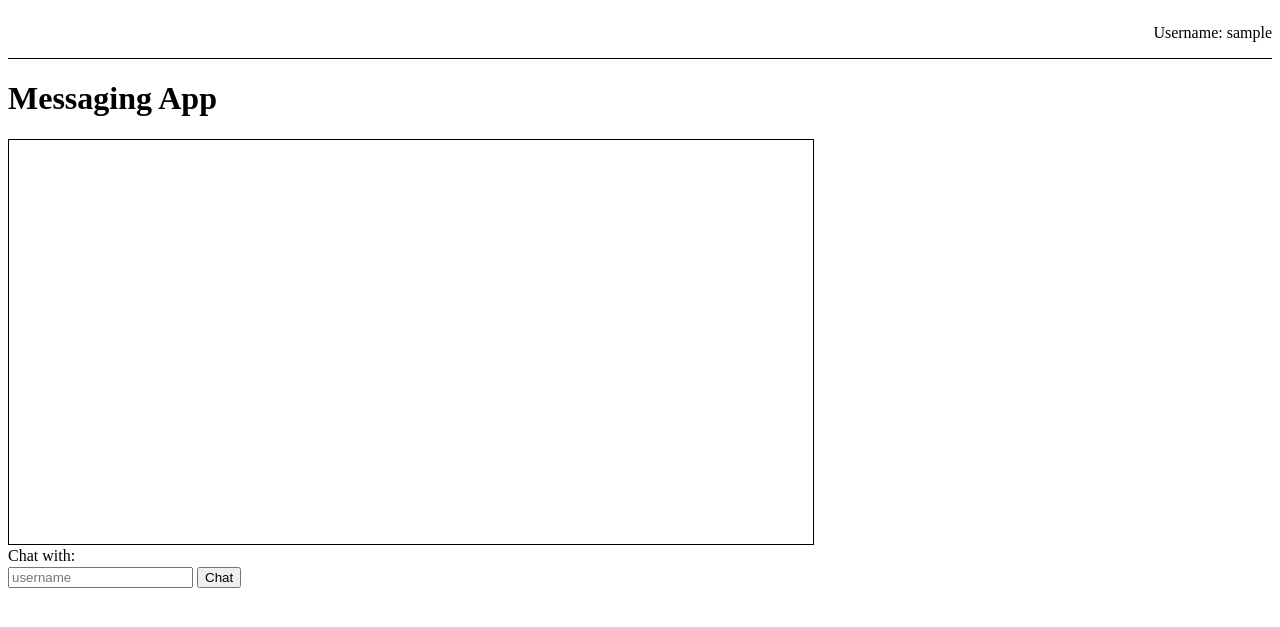
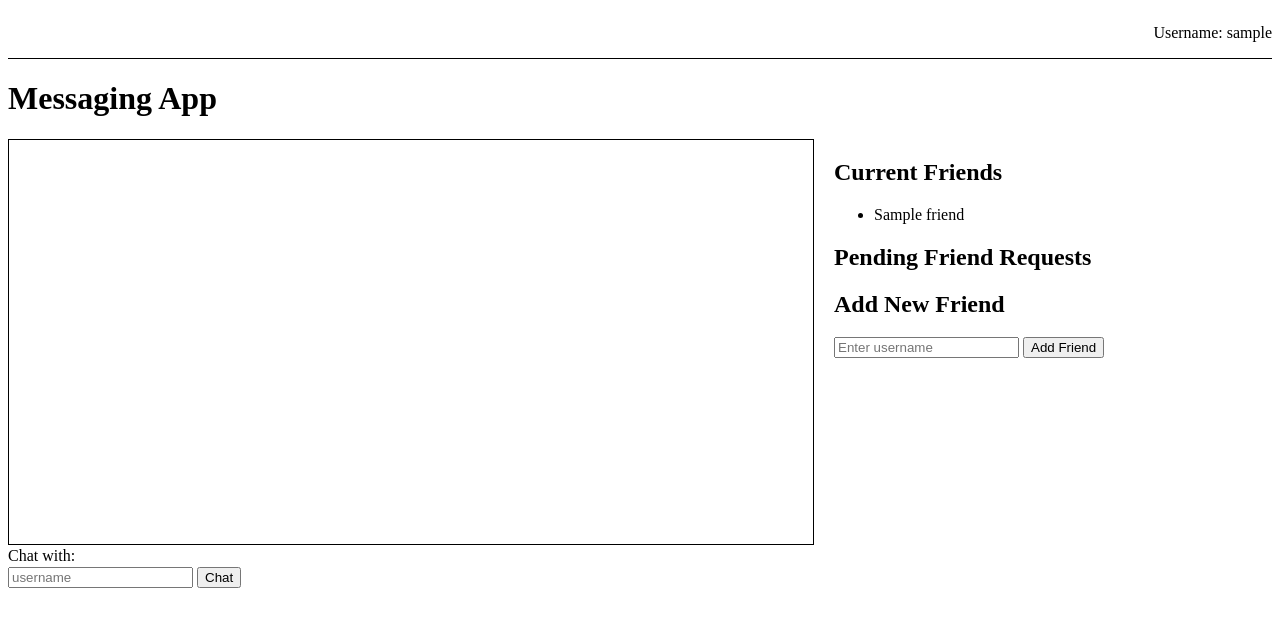
Before and after one commit to lng205/FlaskChat, a Flask app: template templates/home.jinja in a window 1280 px wide. Shown: the top 627 px of the page. Run offline with Flask 3, Linux system fonts and the light colour scheme; the template is opened without the code that fills it: most values are stand-ins (such as "Sample title", 1, 10 or a date in 2020).

Commit message:
Add feature for adding friends and viewing current friends

```diff
--- a/app.py
+++ b/app.py
@@ -80,8 +80,20 @@ def page_not_found(_):
 def home():
     if request.args.get("username") is None:
         abort(404)
-    return render_template("home.jinja", username=request.args.get("username"))
+    username = request.args.get("username")
+    friends = db.get_friends(username)
+    return render_template("home.jinja", username=username, friends=friends)
 
+# Handles a post request when the user clicks the add friend button
+@app.route("/home/add", methods=["POST"])
+def add_friend():
+    if not request.is_json:
+        abort(404)
+
+    username = request.json.get("username")
+    friend = request.json.get("friend")
+
+    return db.add_friend(username, friend)
 
 
 if __name__ == '__main__':
--- a/templates/home.jinja
+++ b/templates/home.jinja
@@ -5,7 +5,7 @@
 
 
 {% block content %}
-   <style>
+<style>
     nav {
         border-bottom: 1px solid black;
         overflow: auto
@@ -24,6 +24,16 @@
         margin-bottom: 2px;
     }
 
+    main {
+        display: flex; /* Use Flexbox */
+        flex-direction: row; /* Align children in a row */
+    }
+
+    #friends_interaction {
+        flex-grow: 1; /* Allows the friends section to take up the remaining space */
+        padding-left: 20px; /* Optional: Adds some space between the message box and the friends section */
+    }
+
 </style>
 
 <!--Navbar, you'll see the username here-->
@@ -36,6 +46,7 @@
 <h1>Messaging App </h1>
 
 <main>
+    <div>
     <!-- The messages are displayed here -->
     <section id="message_box"></section>
 
@@ -56,6 +67,36 @@
         <input id="message" placeholder="message">
         <button onclick="send()">Send</button>
         <button onclick="leave()">Leave Room</button>
+    </section>
+    </div>
+
+    <!-- Friend interactions section -->
+    <section id="friends_interaction">
+        <!-- View current friends -->
+        <div id="current_friends">
+            <h2>Current Friends</h2>
+            <ul id="friends_list">
+                <!-- Dynamic list of friends will be populated here -->
+                {% for friend in friends %}
+                    <li>{{ friend }}</li>
+                {% endfor %}
+            </ul>
+        </div>
+
+        <!-- View pending friend requests -->
+        <div id="pending_requests">
+            <h2>Pending Friend Requests</h2>
+            <ul id="requests_list">
+                <!-- Dynamic list of pending requests will be populated here -->
+            </ul>
+        </div>
+
+        <!-- Add new friends -->
+        <div id="add_friend">
+            <h2>Add New Friend</h2>
+            <input id="new_friend_username" placeholder="Enter username">
+            <button onclick="addFriend()">Add Friend</button>
+        </div>
     </section>
 </main>
 
@@ -158,5 +199,22 @@
         box.append(child);
     }
 
+    // Create a post request to the server to add a friend
+    async function addFriend() {
+        let new_friend = $("#new_friend_username").val();
+        let addFriendURL = "{{ url_for('add_friend') }}";
+        let res = await axios.post(addFriendURL, {
+            username: username,
+            friend: new_friend
+        });
+
+        if (res.data == "success") {
+            // Refresh the page to show the new friend
+            location.reload();
+        } else {
+            alert(res.data);
+        }
+    }
+
 </script>
 {% endblock %}
```
Also changed, not shown: db.py (+21 -0 lines), models.py (+16 -3 lines).
